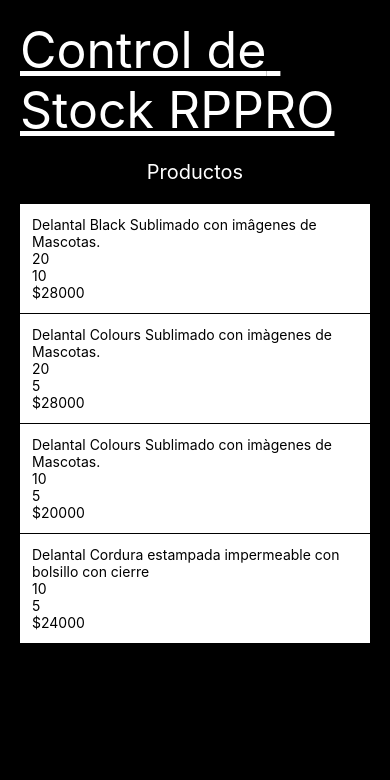
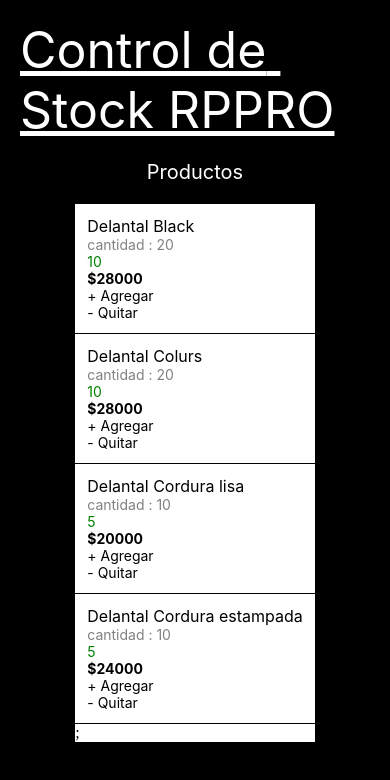
Before and after one commit to NICOGATT/controlDeStockRppro, a React Native app: screen / in a window 390 px wide. Shown: the top 780 px of the page. Built offline with nearby package versions, Linux system fonts and the light colour scheme.

Commit message:
Agregamos estados

```diff
--- a/src/App.tsx
+++ b/src/App.tsx
@@ -1,8 +1,31 @@
 import { StatusBar } from 'expo-status-bar';
 import { StyleSheet, Text, View } from 'react-native';
-import {ProductItem} from "./components/ProductItem"
+import {ProductItem} from "./components/ProductItem";
+import { useState } from 'react';
+import {Product} from "./types/Product";
 
 export default function App() {
+  const [products, setProducts] = useState<Product[]>([
+    {id : 1, nombre : "Delantal Black", cantidadInicial: 20, cantidadVendida : 10, precio : 28000},
+    {id : 2, nombre : "Delantal Colurs", cantidadInicial: 20, cantidadVendida : 10, precio : 28000},
+    {id : 3, nombre : "Delantal Cordura lisa", cantidadInicial: 10, cantidadVendida : 5, precio : 20000},
+    {id : 4, nombre : "Delantal Cordura estampada", cantidadInicial: 10, cantidadVendida : 5, precio : 24000},
+  ])
+  function agregarStock(id : number) {
+    setProducts(products =>
+      products.map(product =>
+        product.id === id ? {...product, cantidadInicial : product.cantidadInicial + 1} : product
+      )
+    );
+  }
+
+  function quitarStock(id : number) {
+    setProducts(products =>
+      products.map(product =>
+        product.id === id && product.cantidadInicial > 0 ? {...product, cantidadInicial : product.cantidadInicial - 1} : product
+      )
+    )
+  }
   return (
     <View style = {styles.container}>
       <Text style = {styles.title}>Control de Stock RPPRO</Text>
@@ -12,11 +35,14 @@ export default function App() {
           <ProductItem
             id={product.id}
             nombre={product.nombre}
-            cantidad={product.cantidad}
+            cantidadInicial={product.cantidadInicial}
             cantidadVendida={product.cantidadVendida}
             precio={product.precio}
+            onAgregar={() => agregarStock(product.id)}
+            onQuitar={() => quitarStock(product.id)}
           />
-        ))}
+        )
+        )};
       </View>
     </View>
   );
@@ -44,10 +70,3 @@ const styles = StyleSheet.create({
   },
 
 });
-
-const products = [
-  {id : 1, nombre : "Delantal Black Sublimado con imâgenes de Mascotas.", cantidad : 20 , cantidadVendida: 10, precio : 28000},
-  {id : 2, nombre : "Delantal Colours Sublimado con imàgenes de Mascotas.", cantidad : 20 , cantidadVendida: 5, precio : 28000},
-  {id : 3, nombre : "Delantal Colours Sublimado con imàgenes de Mascotas.", cantidad : 10 , cantidadVendida: 5, precio : 20000},
-  {id : 4, nombre : "Delantal Cordura estampada impermeable con bolsillo con cierre", cantidad : 10 , cantidadVendida: 5, precio : 24000},
-]
--- a/src/components/ProductItem.tsx
+++ b/src/components/ProductItem.tsx
@@ -1,20 +1,26 @@
+import { useState } from "react";
 import {StyleSheet, View, Text} from "react-native";
 
 type ProductItemProps = {
     id : number,
     nombre : string;
-    cantidad: number;
+    cantidadInicial: number;
     cantidadVendida: number;
     precio : number;
+    onAgregar : () => void;
+    onQuitar : () => void;
 }
 
-export function ProductItem({nombre, cantidad, cantidadVendida, precio} : ProductItemProps) {
+export function ProductItem({nombre, cantidadInicial, cantidadVendida, precio, onAgregar, onQuitar} : ProductItemProps) {
+    const disableQuitar = cantidadInicial === 0;
     return (
         <View style = {styles.container}>
-            <Text>{nombre}</Text>
-            <Text>{cantidad}</Text>
-            <Text>{cantidadVendida}</Text>
-            <Text>${precio}</Text>
+            <Text style = {styles.product}>{nombre}</Text>
+            <Text style = {[styles.cantidad, cantidadInicial === 0 && styles.cantidad0]}>cantidad : {cantidadInicial < 5 ? "Stock bajo" :cantidadInicial}</Text>
+            <Text style = {styles.cantidadVendida}>{cantidadVendida}</Text>
+            <Text style = {styles.precio}>${precio}</Text>
+            <Text onPress={onAgregar}>+ Agregar</Text>
+            <Text onPress={disableQuitar ? undefined : onQuitar}>- Quitar</Text>
         </View>
     )
 }
@@ -29,7 +35,7 @@ const styles = StyleSheet.create ({
         fontSize : 16
     },
     cantidad : {
-        color : "gray"
+        color :  "gray"
     },
     cantidadVendida: {
         color: "green"
@@ -37,4 +43,7 @@ const styles = StyleSheet.create ({
     precio: {
         fontWeight: "bold"
     },
+    cantidad0 : {
+        color: "red"
+    }
 });
```
